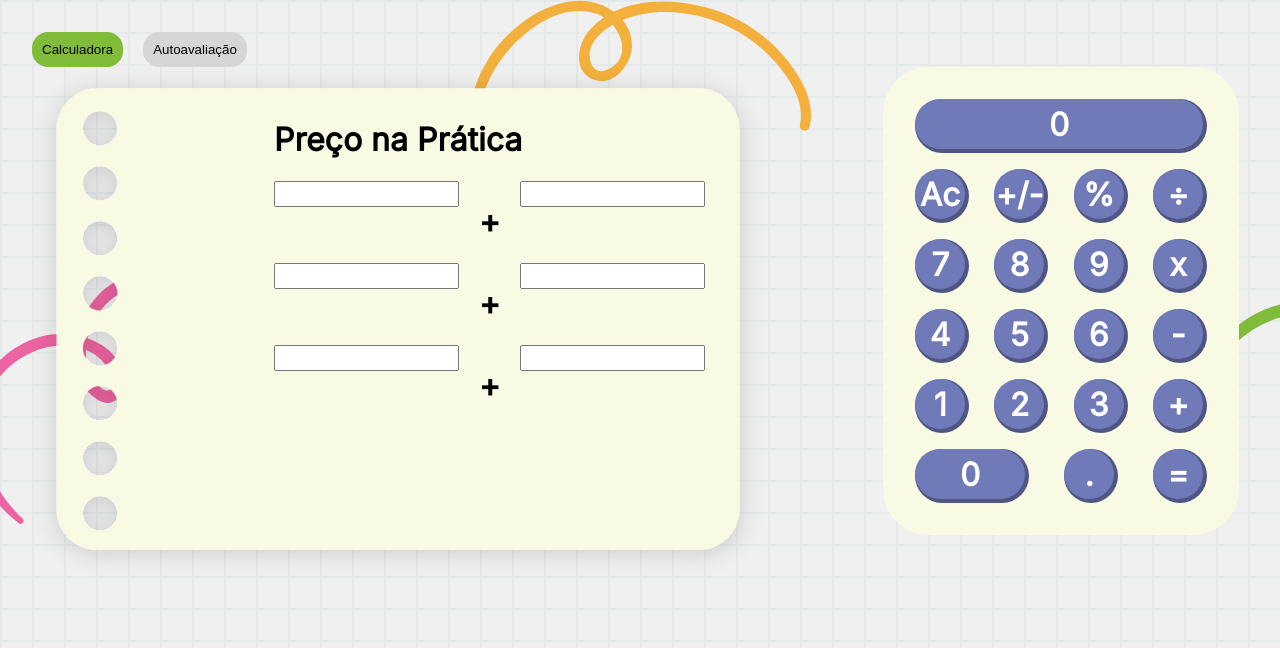
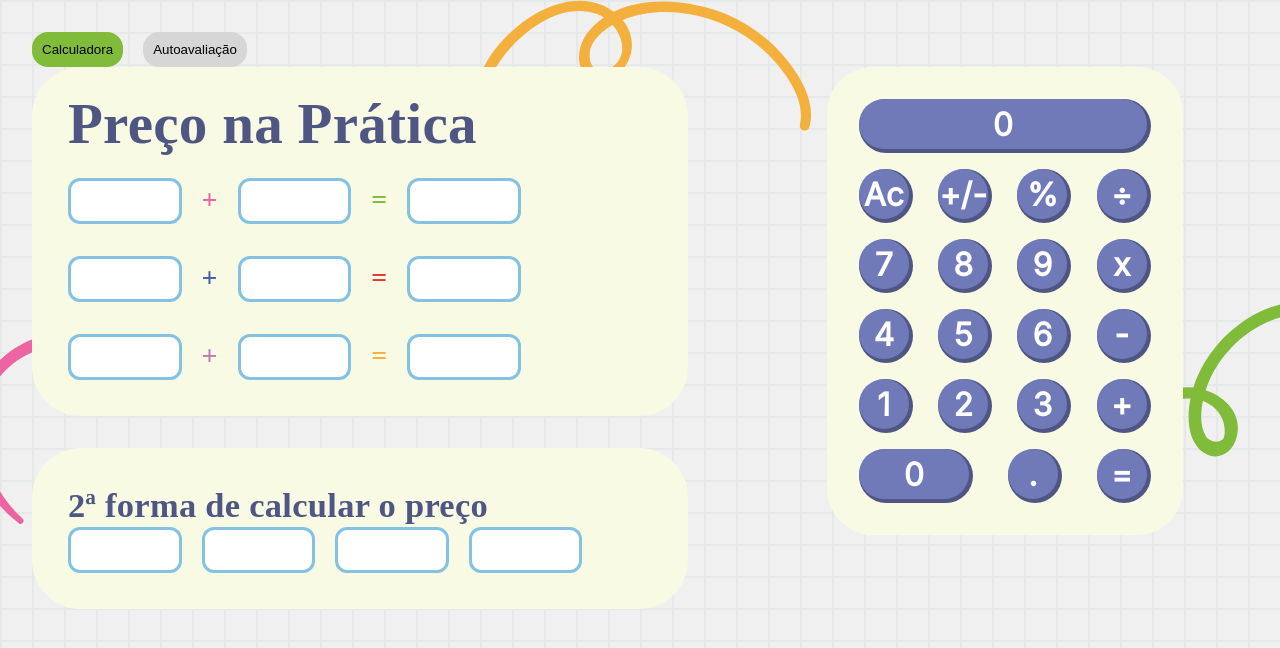
Before and after one commit to ipti/br.calculadora, a React (Create React App) app: page / in a window 1280 px wide. Shown: the top 648 px of the page. Built offline with nearby package versions, Linux system fonts and the light colour scheme.

Commit message:
testando formas alternativa alem da imagem do caderno

```diff
--- a/src/Components/Calculator/style.ts
+++ b/src/Components/Calculator/style.ts
@@ -5,13 +5,18 @@ import styles from "../../Style";
 export const Card = styled.div`
     background-color: #F8FAE4;
     border-radius: 46px;
-    width: 80%;
+    width: 60%;
     height: auto;
     padding: 32px;
+    margin: 0 auto;
+    @media only screen and (max-width: 700px) {
+       width: 100%;
+    }
 `;
 
 export const Container = styled.div`
-  width: 30%;
+
+    width: 40%;
 
   @media only screen and (max-width: 700px) {
        width: 80%;
--- a/src/Components/Input/index.tsx
+++ b/src/Components/Input/index.tsx
@@ -1,9 +1,19 @@
 import React from "react";
-import { InputStyle } from "./style";
+import { InputStyle, Text } from "./style";
+import { Column } from "../../Style/GlobalStyles";
 
-const Input = () => {
-    return(
-        <InputStyle/>
+interface PropsInput {
+    text?: string
+}
+
+const Input = ({ text }: PropsInput) => {
+    return (
+        <>
+            {/* <Text>
+                {text}
+            </Text> */}
+            <InputStyle />
+        </>
     )
 }
 
--- a/src/Components/Input/style.ts
+++ b/src/Components/Input/style.ts
@@ -1,5 +1,21 @@
 import { styled } from "styled-components";
 
 export const InputStyle = styled.input`
+    width: 15%;
+    /* max-width: 80px; */
     height: 20px;
+    padding: 10px;
+    border-radius: 12px;
+border: 3px solid #83C2E2;
+background: var(--primary-gray-10, #FFF);`;
+
+
+export const Text = styled.div`
+color: #023047;
+font-family: Inter;
+font-size: 16px;
+font-style: normal;
+font-weight: 500;
+line-height: 20px; /* 125% */
+letter-spacing: 0.08px;
 `;
--- a/src/Components/Subtract/index.tsx
+++ b/src/Components/Subtract/index.tsx
@@ -1,7 +1,6 @@
 import { useState } from "react";
-import { Background, BackgroundJournal, Container, } from "./style";
-import { InputNumber } from 'primereact/inputnumber';
-import { Column, Row } from "../../Style/GlobalStyles";
+import { BackgroundJournal, Container, IconPlus, Pratica, Title, } from "./style";
+import { Column, Padding, Row } from "../../Style/GlobalStyles";
 import Input from "../Input";
 
 
@@ -10,29 +9,58 @@ const Subtract = () => {
     return (
         <>
             <Container>
-                <Background>
+                <Pratica>
+                    <Row>
                         <Column>
-                        <h1>Preço na Prática</h1>
+                            <Title>Preço na Prática</Title>
+                            <Padding padding="16px" />
                             <Row>
                                 <Input />
-                            <h1>+</h1>
+                                <Column id="center">
+                                    <IconPlus color="#EC64A1;">+</IconPlus>
+                                </Column>
+                                <Input />
+                                <Column id="center">
+                                    <IconPlus color="#80BB3A">=</IconPlus>
+                                </Column>
                                 <Input />
                             </Row>
+                            <Padding padding="16px" />
                             <Row>
                                 <Input />
-                            <h1>+</h1>
+                                <Column id="center">
+                                    <IconPlus color="#475DA7">+</IconPlus>
+                                </Column>                                <Input />
+                                <Column id="center">
+                                    <IconPlus color="#E7362F">=</IconPlus>
+                                </Column>
                                 <Input />
                             </Row>
+                            <Padding padding="16px" />
                             <Row>
                                 <Input />
-                            <h1>+</h1>
+                                <Column id="center">
+                                    <IconPlus color="#BE7CB3">+</IconPlus>
+                                </Column>
+                                <Input />
+                                <Column id="center">
+                                    <IconPlus color="#F3B03D">=</IconPlus>
+                                </Column>
                                 <Input />
                             </Row>
                         </Column>
-                </Background>
-                <BackgroundJournal>
-                    <h1>Preço na Prática</h1>
-                </BackgroundJournal>
+                    </Row>
+                </Pratica>
+                <Padding padding="16px" />
+                <Pratica>
+                    <Title style={{ fontSize: "34.478px" }}>2ª forma de calcular o preço</Title>
+                    <Row>
+                        <Input text="Preço" />
+                        <Input text="Custo" />
+                        <Input text="Pagamento pelo trabalho" />
+                        <Input text="Lucro para o Negócio" />
+                    </Row>
+                </Pratica>
             </Container>
         </>
     )
--- a/src/Components/Subtract/style.ts
+++ b/src/Components/Subtract/style.ts
@@ -1,23 +1,39 @@
 import { styled } from "styled-components";
-import background from "../../assets/images/Subtract.svg";
 import backgroundJournal from "../../assets/images/journal.svg";
+import styles from "../../Style";
 
 
-export const Background = styled.div`
-    background-image: url(${background});
-    background-size: 100%;
-    height: 100%;
-    width: 100%;
-    background-size: 80%;
-    background-repeat: no-repeat;
-    padding: 32px;
-    display: flex;
-    flex-direction: row;
-    justify-content: center;
-    /* img{
-        width: 20%;
-    } */
+export const Pratica = styled.div`
+    border-radius: 49px;
+    background-color: #F8FAE4;
+    height: auto;
+    width: 80%;
+    padding: 36px;
+`;
 
+interface PropsIconPlus {
+    color?: string
+}
+
+
+export const IconPlus = styled.div<PropsIconPlus>`
+    color: ${props => props.color ? props.color : "black"};
+    font-family: Dela Gothic One;
+    font-size: 27.94px;
+    font-style: normal;
+    font-weight: bold;
+    line-height: 20.955px;
+    letter-spacing: 0.14px;
+`;
+
+export const Title = styled.div`
+    font-family: ${styles.typography.types.daleRegular};
+    color: #4F5683;
+    font-size: 57.022px;
+    font-style: normal;
+    font-weight: bold;
+    line-height: 42.766px; /* 75% */
+    letter-spacing: 0.285px;
 `;
 export const BackgroundJournal = styled.div`
     background-image: url(${backgroundJournal});
@@ -37,8 +53,7 @@ export const Container = styled.div`
     /* display: flex;
     flex-direction: column; */
     height: auto;
-
-    width: 70%;
+    width: 60%;
     @media only screen and (max-width: 700px) {
       width: 100%;
     }
--- a/src/Pages/Home/index.tsx
+++ b/src/Pages/Home/index.tsx
@@ -1,6 +1,7 @@
 import Calculator from "../../Components/Calculator";
 import Layout from "../../Components/Layout";
 import Subtract from "../../Components/Subtract";
+import { Padding } from "../../Style/GlobalStyles";
 import { ContainerHome, Grid } from "./style";
 
 
@@ -10,6 +11,7 @@ const Homepage = () => {
             <ContainerHome>
                 <Grid>
                     <Subtract />
+                    {/* <Padding padding="10%"/> */}
                     <Calculator />
                 </Grid>
             </ContainerHome>
--- a/src/Style/typography.js
+++ b/src/Style/typography.js
@@ -15,7 +15,8 @@ const typography = {
       extraLight: "Poppins ExtraLight",
       semiBold: "Poppins Bold",
       bold: "Poppins SemiBold",
-      inter: "Inter Regular"
+      inter: "Inter Regular",
+      daleRegular: "Dela Gothic Regular"
     }
   };
 
```
Also changed, not shown: 1 other file (tests, documents, lock files or other folders). Lines whose indentation alone changed are shown as unchanged.
